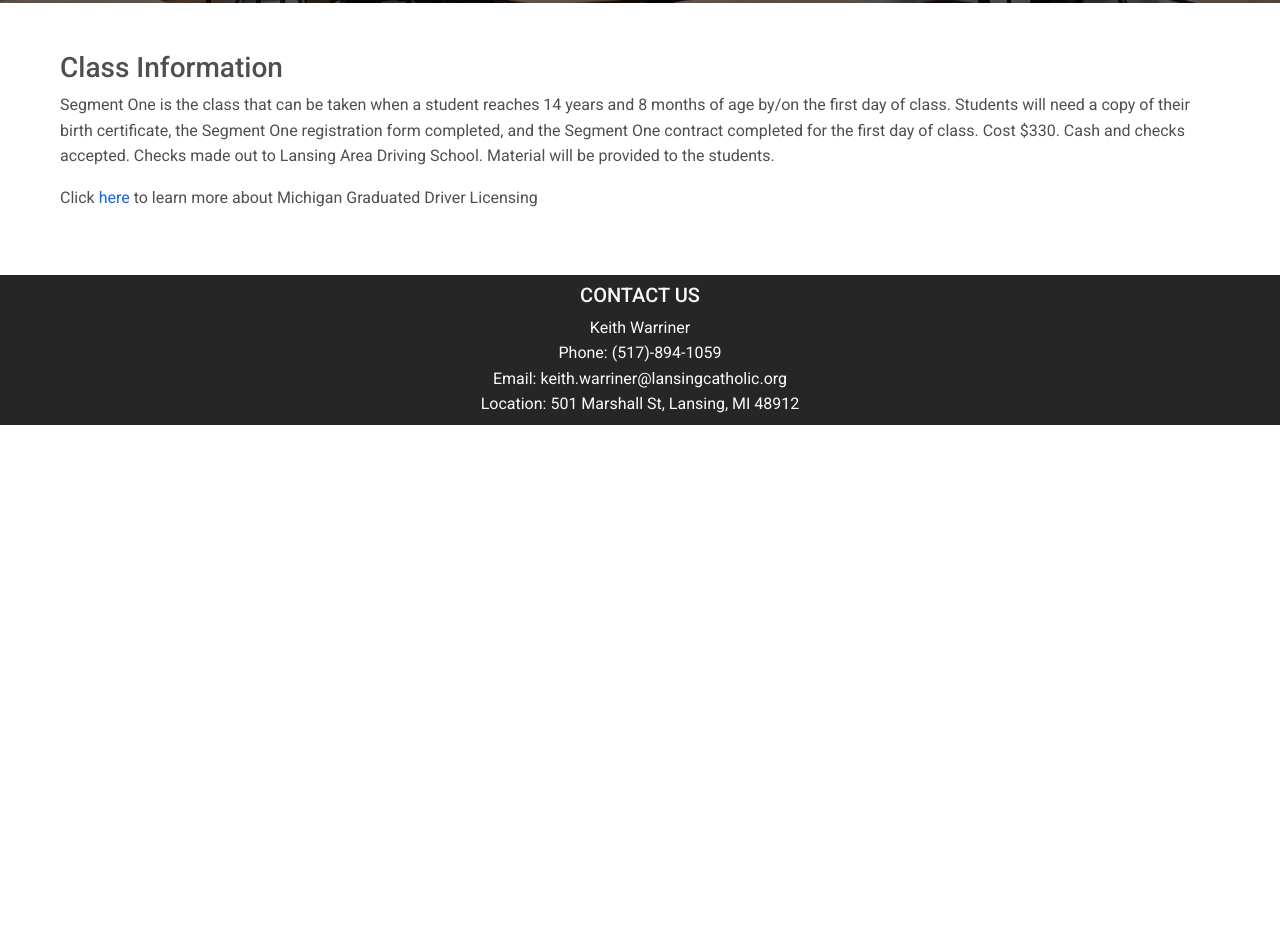
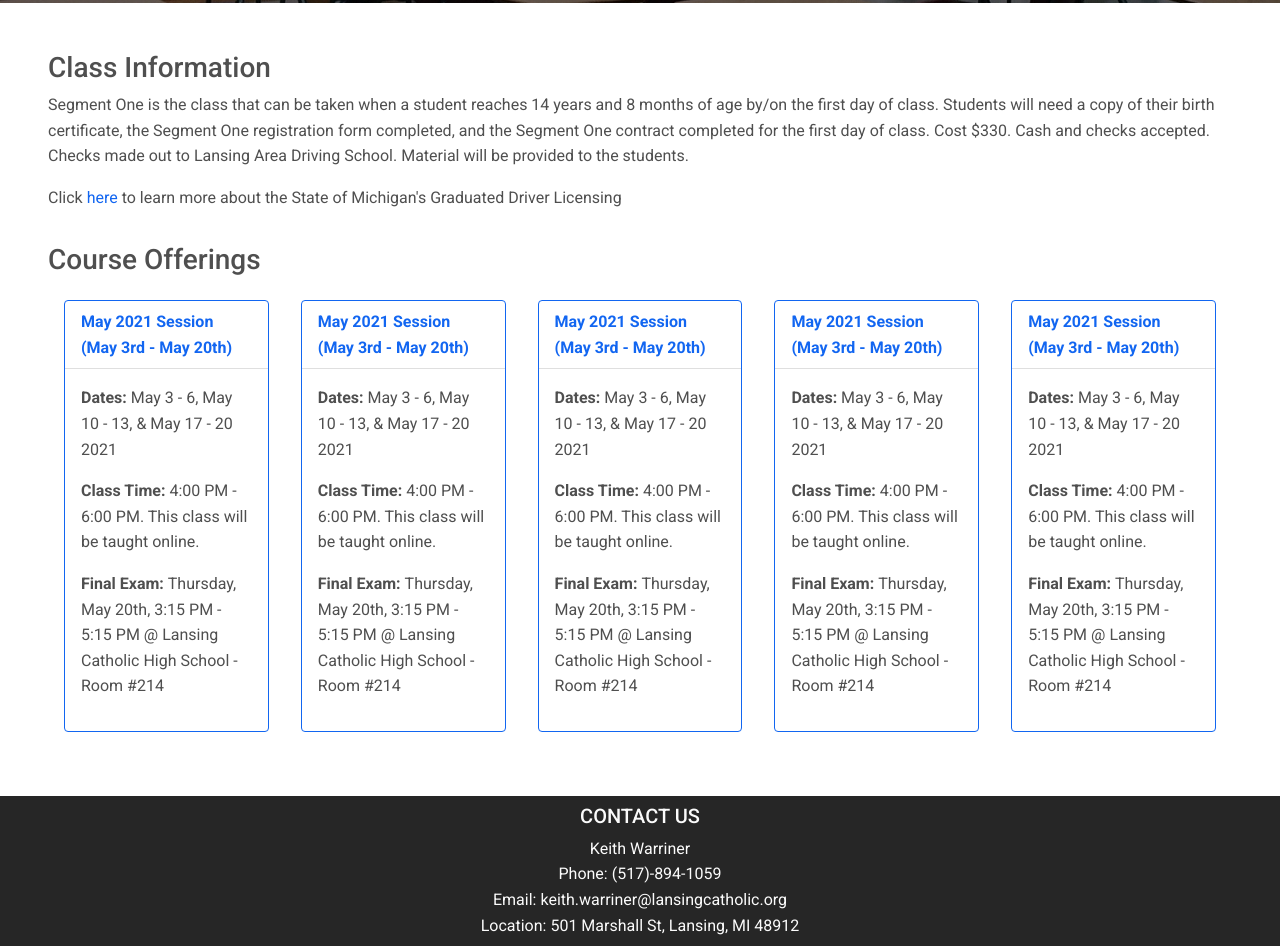
Before and after one commit to warrinerbros/warrinerbros.github.io, a website: page segment-one.html in a window 1280 px wide. Shown: the part 304-1250 px from the top of the page. Before the commit the page ends 800 px from the top, so only its background shows below. Drawn offline with Linux system fonts and the light colour scheme.

Commit message:
added cards to segment one

```diff
--- a/segment-one.html
+++ b/segment-one.html
@@ -87,10 +87,7 @@
 
 
     <!-- Class Information -->
-    <div class = "container-fluid h-100">
-      <div class = "row align-items-center">
-        <div class = "d-flex col-12">
-          <div class= "p-5">
+    <div class = "container-fluid h-100 p-5">
         <h3>Class Information</h3>
         <p>Segment One is the class that can be taken when a student reaches 14 years and 8 months of age by/on the first day of class.
           Students will need a copy of their birth certificate, the Segment One registration form completed, and the Segment One contract completed for the first day of class.
@@ -99,21 +96,83 @@
         </p>
         <p> Click
         <a href="https://www.michigan.gov/sos/0,4670,7-127-1627_60169_60175---,00.html">here</a>
-             to learn more about Michigan Graduated Driver Licensing</p>
+        to learn more about the State of Michigan's Graduated Driver Licensing</p>
 
-          </div>
-        <div>
+    <!-- Class Information -->
+
+        <!-- Course Offerings -->
+        <div class = "row pt-3">
+          <h3>Course Offerings</h3>
+          <div class = "d-flex col">
+
+            <!-- Card -->
+            <div class="card border border-primary shadow-0 my-3 mx-3" style="max-width: 21rem">
+              <div class="card-header text-primary"><strong> May 2021 Session (May 3rd - May 20th)</strong></div>
+              <div class="card-body">
+                <p><strong>Dates:</strong>  May 3 - 6,  May 10 - 13, &  May 17 - 20 2021</p>
+                <p><strong>Class Time: </strong> 4:00 PM - 6:00 PM. This class will be taught online.</p>
+                <p><strong> Final Exam: </strong> Thursday, May 20th, 3:15 PM - 5:15 PM @ Lansing Catholic High School - Room #214</p>
               </div>
             </div>
-    <!-- Class Information -->
+            <!-- Card -->
 
-    <!-- Offerings -->
-    <div class = "row">
-      <div class = "d-flex col-md-12">
+            <!-- Card -->
+            <div class="card border border-primary shadow-0 my-3 mx-3" style="max-width: 21rem">
+              <div class="card-header text-primary"><strong> May 2021 Session (May 3rd - May 20th)</strong></div>
+              <div class="card-body">
+                <p><strong>Dates:</strong>  May 3 - 6,  May 10 - 13, &  May 17 - 20 2021</p>
+                <p><strong>Class Time: </strong> 4:00 PM - 6:00 PM. This class will be taught online.</p>
+                <p><strong> Final Exam: </strong> Thursday, May 20th, 3:15 PM - 5:15 PM @ Lansing Catholic High School - Room #214</p>
+              </div>
+            </div>
+            <!-- Card -->
+
+            <!-- Card -->
+            <div class="card border border-primary shadow-0 my-3 mx-3" style="max-width: 21rem">
+              <div class="card-header text-primary"><strong> May 2021 Session (May 3rd - May 20th)</strong></div>
+              <div class="card-body">
+                <p><strong>Dates:</strong>  May 3 - 6,  May 10 - 13, &  May 17 - 20 2021</p>
+                <p><strong>Class Time: </strong> 4:00 PM - 6:00 PM. This class will be taught online.</p>
+                <p><strong> Final Exam: </strong> Thursday, May 20th, 3:15 PM - 5:15 PM @ Lansing Catholic High School - Room #214</p>
+              </div>
+            </div>
+            <!-- Card -->
+
+            <!-- Card -->
+            <div class="card border border-primary shadow-0 my-3 mx-3" style="max-width: 21rem">
+              <div class="card-header text-primary"><strong> May 2021 Session (May 3rd - May 20th)</strong></div>
+              <div class="card-body">
+                <p><strong>Dates:</strong>  May 3 - 6,  May 10 - 13, &  May 17 - 20 2021</p>
+                <p><strong>Class Time: </strong> 4:00 PM - 6:00 PM. This class will be taught online.</p>
+                <p><strong> Final Exam: </strong> Thursday, May 20th, 3:15 PM - 5:15 PM @ Lansing Catholic High School - Room #214</p>
+              </div>
+            </div>
+            <!-- Card -->
+
+            <!-- Card -->
+            <div class="card border border-primary shadow-0 my-3 mx-3" style="max-width: 21rem">
+              <div class="card-header text-primary"><strong> May 2021 Session (May 3rd - May 20th)</strong></div>
+              <div class="card-body">
+                <p><strong>Dates:</strong>  May 3 - 6,  May 10 - 13, &  May 17 - 20 2021</p>
+                <p><strong>Class Time: </strong> 4:00 PM - 6:00 PM. This class will be taught online.</p>
+                <p><strong> Final Exam: </strong> Thursday, May 20th, 3:15 PM - 5:15 PM @ Lansing Catholic High School - Room #214</p>
+              </div>
+            </div>
+            <!-- Card -->
 
           </div>
         </div>
-    <!-- Offerings -->
+        <!-- Course Offerings -->
+    </div>
+
+
+
+
+    <!-- Container -->
+    </div>
+
+
+
 
     <!-- Footer -->
     <footer class="text-center text-light bg-dark mt-auto">
```
Also changed, not shown: index.html (+0 -2 lines). Lines whose indentation alone changed are shown as unchanged.
